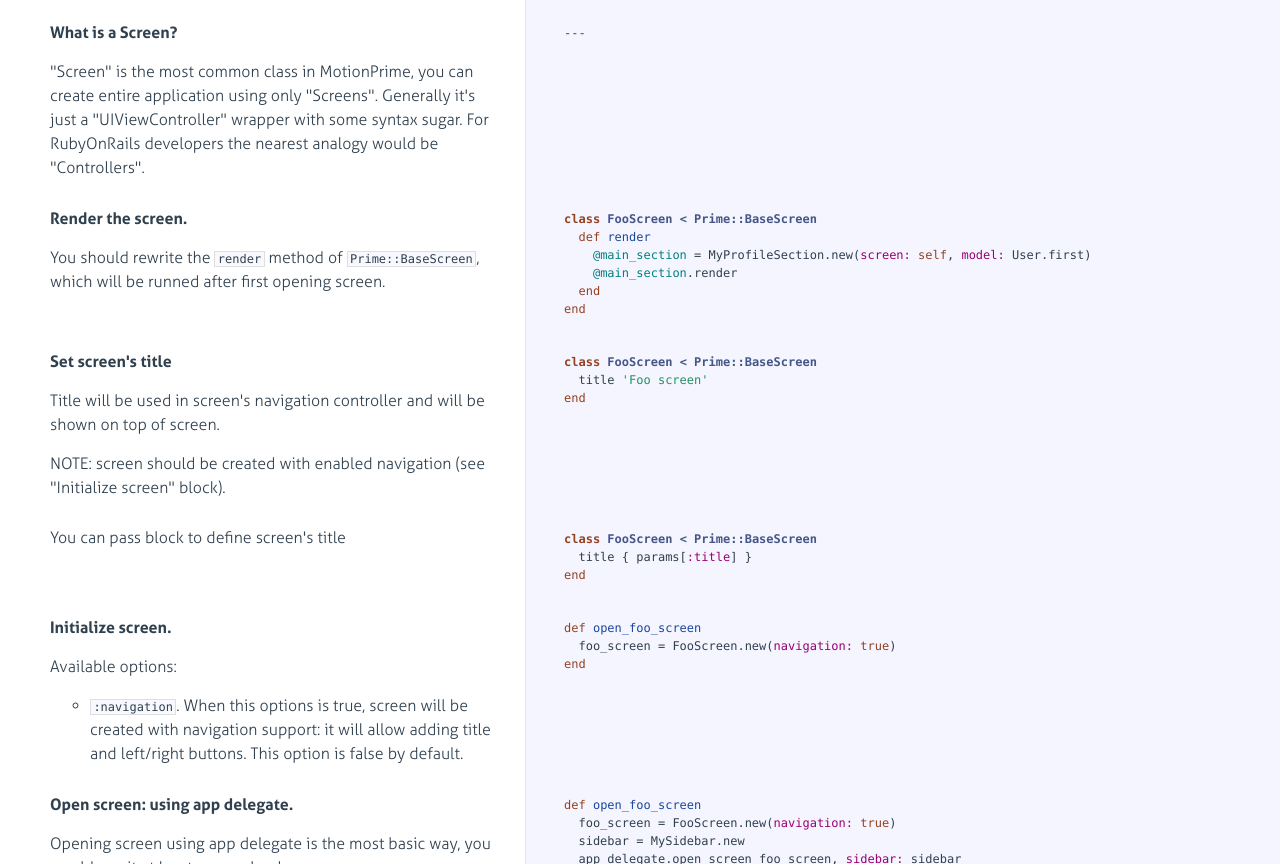
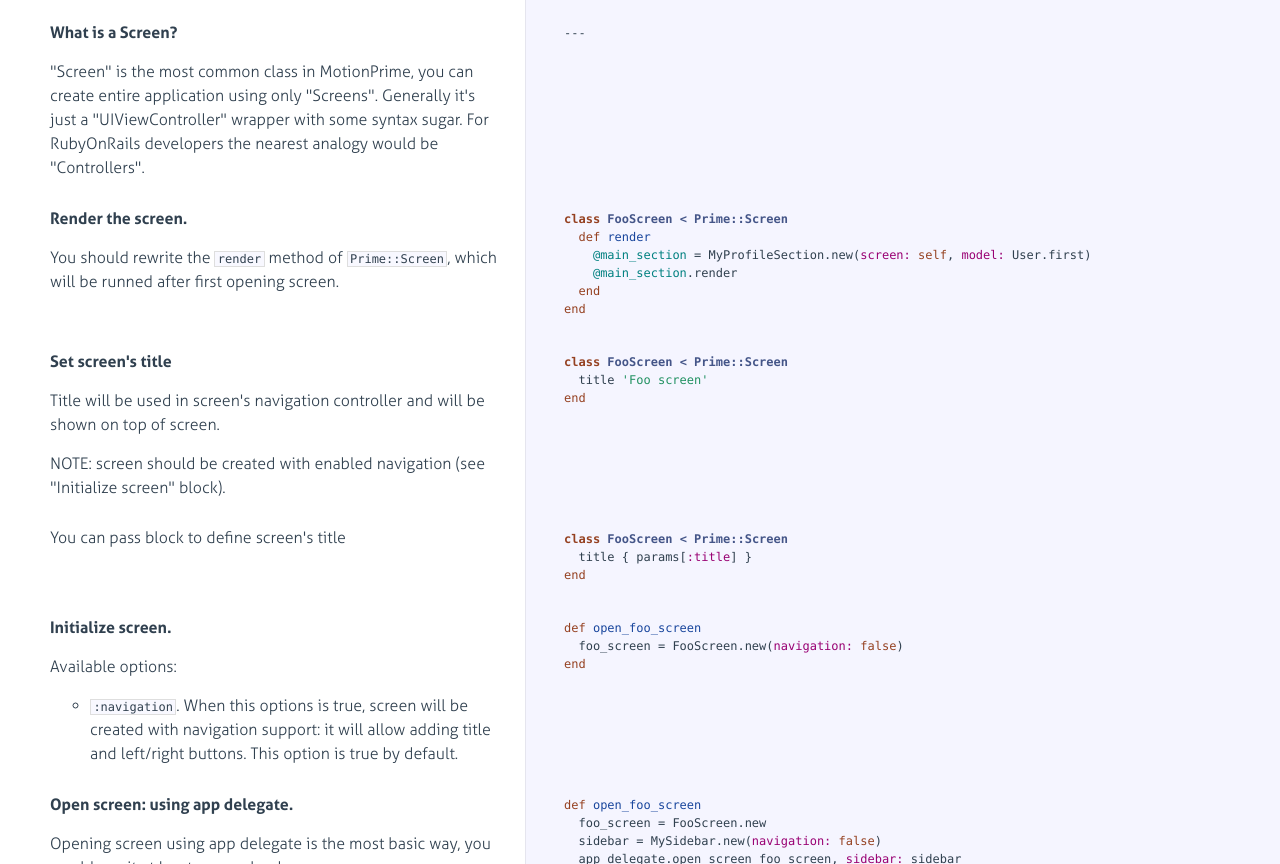
Before and after one commit to droidlabs/motion-prime, a plain HTML site: page doc/docs/screens.html in a window 1280 px wide. Shown: the part 88-952 px from the top of the page. Drawn offline with Linux system fonts and the light colour scheme.

Commit message:
regenerate docs

```diff
--- a/doc/docs/screens.html
+++ b/doc/docs/screens.html
@@ -67,11 +67,11 @@ For RubyOnRails developers the nearest analogy would be &quot;Controllers&quot;.
                 <a class="pilcrow" href="#section-2">&#182;</a>
               </div>
               <p><strong> Render the screen. </strong></p>
-<p>You should rewrite the <code>render</code> method of <code>Prime::BaseScreen</code>, which will be runned after first opening screen.</p>
+<p>You should rewrite the <code>render</code> method of <code>Prime::Screen</code>, which will be runned after first opening screen.</p>
 
             </div>
 
-            <div class="content"><div class='highlight'><pre><span class="class"><span class="keyword">class</span> <span class="title">FooScreen</span> <span class="inheritance">&lt; <span class="parent">Prime::BaseScreen</span></span></span>
+            <div class="content"><div class='highlight'><pre><span class="class"><span class="keyword">class</span> <span class="title">FooScreen</span> <span class="inheritance">&lt; <span class="parent">Prime::Screen</span></span></span>
   <span class="function"><span class="keyword">def</span> <span class="title">render</span></span>
     <span class="variable">@main_section</span> = <span class="constant">MyProfileSection</span>.new(<span class="symbol">screen:</span> <span class="keyword">self</span>, <span class="symbol">model:</span> <span class="constant">User</span>.first)
     <span class="variable">@main_section</span>.render
@@ -93,7 +93,7 @@ For RubyOnRails developers the nearest analogy would be &quot;Controllers&quot;.
 
             </div>
 
-            <div class="content"><div class='highlight'><pre><span class="class"><span class="keyword">class</span> <span class="title">FooScreen</span> <span class="inheritance">&lt; <span class="parent">Prime::BaseScreen</span></span></span>
+            <div class="content"><div class='highlight'><pre><span class="class"><span class="keyword">class</span> <span class="title">FooScreen</span> <span class="inheritance">&lt; <span class="parent">Prime::Screen</span></span></span>
   title <span class="string">'Foo screen'</span>
 <span class="keyword">end</span></pre></div></div>
 
@@ -110,7 +110,7 @@ For RubyOnRails developers the nearest analogy would be &quot;Controllers&quot;.
 
             </div>
 
-            <div class="content"><div class='highlight'><pre><span class="class"><span class="keyword">class</span> <span class="title">FooScreen</span> <span class="inheritance">&lt; <span class="parent">Prime::BaseScreen</span></span></span>
+            <div class="content"><div class='highlight'><pre><span class="class"><span class="keyword">class</span> <span class="title">FooScreen</span> <span class="inheritance">&lt; <span class="parent">Prime::Screen</span></span></span>
   title { params[<span class="symbol">:title</span>] }
 <span class="keyword">end</span></pre></div></div>
 
@@ -127,13 +127,13 @@ For RubyOnRails developers the nearest analogy would be &quot;Controllers&quot;.
 <p>Available options:</p>
 <ul>
 <li><code>:navigation</code>. When this options is true, screen will be created with navigation support: it will allow adding title and left/right buttons.
-This option is false by default.</li>
+This option is true by default.</li>
 </ul>
 
             </div>
 
             <div class="content"><div class='highlight'><pre><span class="function"><span class="keyword">def</span> <span class="title">open_foo_screen</span></span>
-  foo_screen = <span class="constant">FooScreen</span>.new(<span class="symbol">navigation:</span> <span class="keyword">true</span>)
+  foo_screen = <span class="constant">FooScreen</span>.new(<span class="symbol">navigation:</span> <span class="keyword">false</span>)
 <span class="keyword">end</span></pre></div></div>
 
         </li>
@@ -153,7 +153,7 @@ This option is false by default.</li>
 You can use root: true when you have already opened screen with sidebar, and you want to open new screen without sidebar.
 This option is false by default if you already have root screen and true if not.</p>
 </li>
-<li><p><code>:sidebar</code>. Send <code>Prime::BaseScreen</code> instance to this option if you want to create root screen with sidebar.
+<li><p><code>:sidebar</code>. Send <code>Prime::Screen</code> instance to this option if you want to create root screen with sidebar.
 Value of this options will be used as sidebar controller.</p>
 </li>
 </ul>
@@ -161,8 +161,8 @@ Value of this options will be used as sidebar controller.</p>
             </div>
 
             <div class="content"><div class='highlight'><pre><span class="function"><span class="keyword">def</span> <span class="title">open_foo_screen</span></span>
-  foo_screen = <span class="constant">FooScreen</span>.new(<span class="symbol">navigation:</span> <span class="keyword">true</span>)
-  sidebar = <span class="constant">MySidebar</span>.new
+  foo_screen = <span class="constant">FooScreen</span>.new
+  sidebar = <span class="constant">MySidebar</span>.new(<span class="symbol">navigation:</span> <span class="keyword">false</span>)
   app_delegate.open_screen foo_screen, <span class="symbol">sidebar:</span> sidebar
 <span class="keyword">end</span></pre></div></div>
 
```
Also changed, not shown: doc/docs/getting_started.html (+2 -2 lines).
